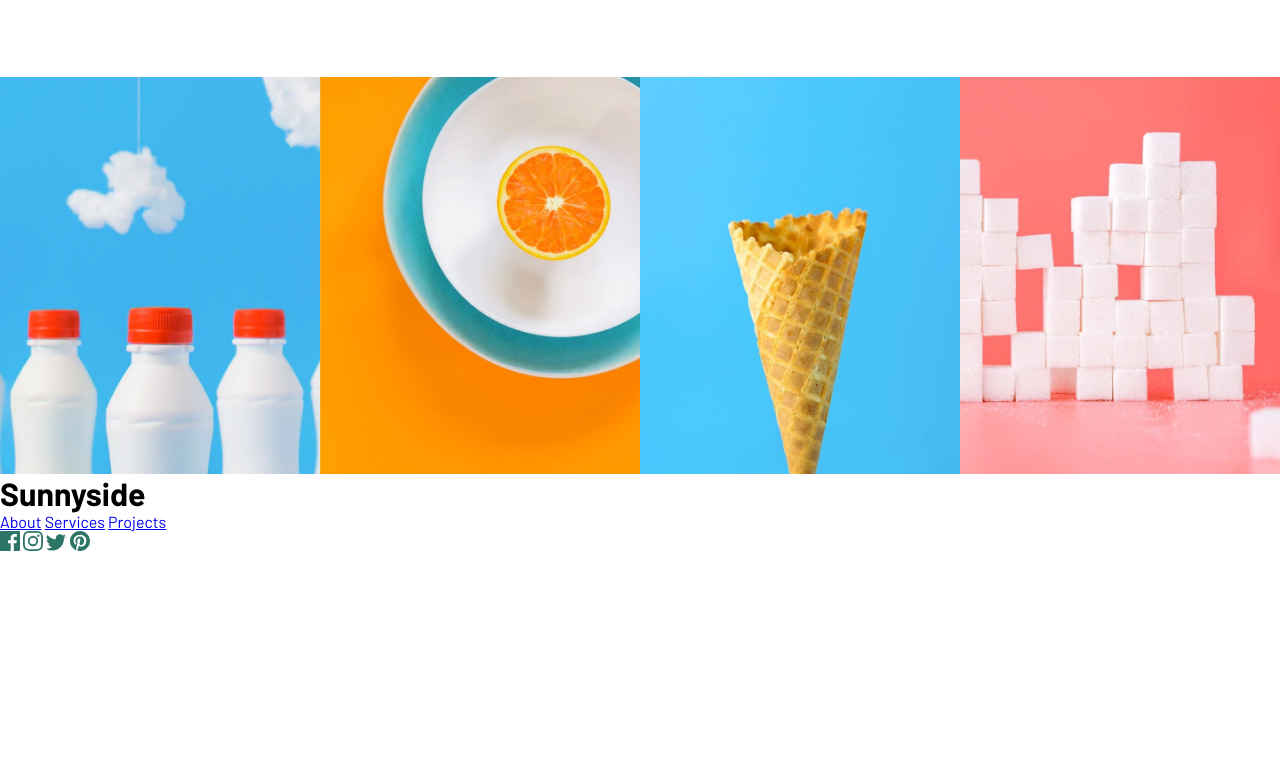
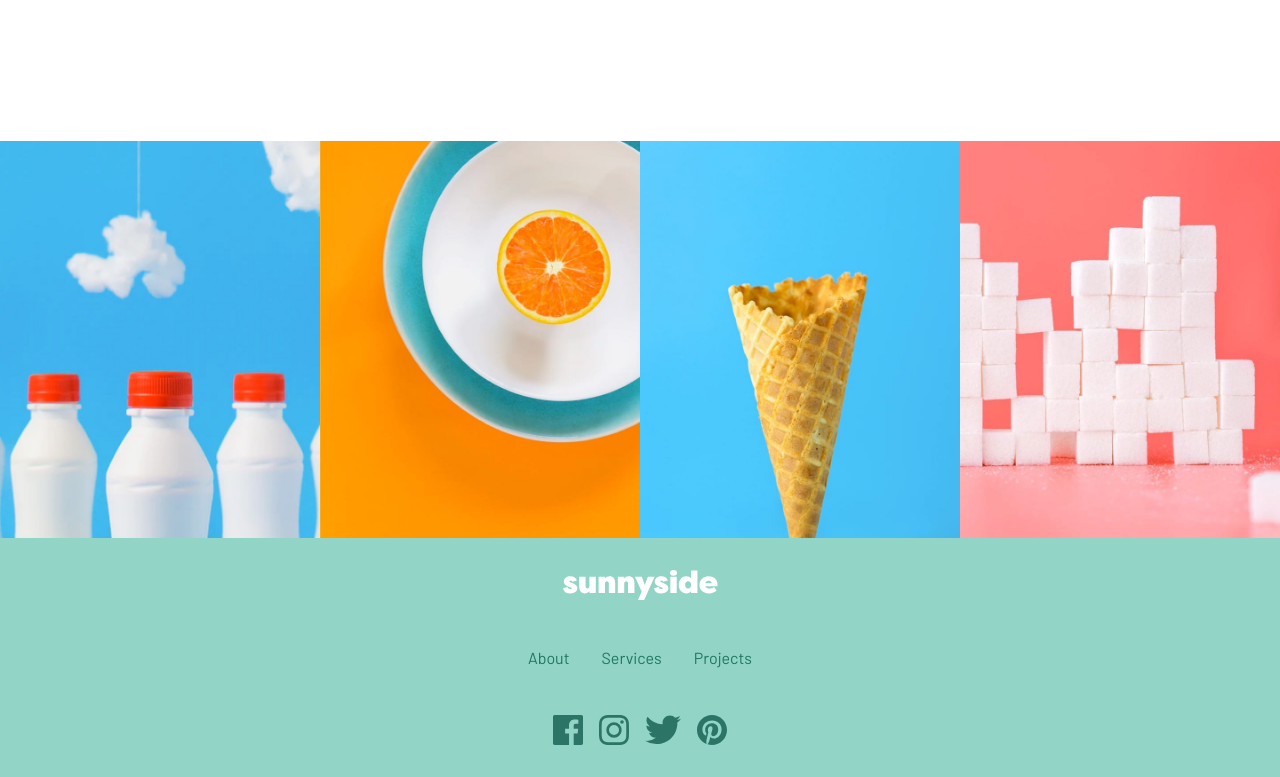
Before and after one commit to DjebrilZidour/chalenge-13, a plain HTML site: page index.html in a window 1280 px wide. Shown: the part 2525-3302 px from the top of the page. Before the commit the page ends 3079 px from the top, so only its background shows below. Drawn offline with Linux system fonts and the light colour scheme.

Commit message:
finish style of all te page

```diff
--- a/index.html
+++ b/index.html
@@ -154,12 +154,14 @@
       <img src="images/desktop/image-gallery-sugarcubes.jpg" alt="" />
     </div>
 
-    <div>
-      <h1>Sunnyside</h1>
-      <a href="#">About</a>
-      <a href="#">Services</a>
-      <a href="#">Projects</a>
-      <div>
+    <div id="footer">
+      <img src="./images/logo.svg" alt="">
+      <div id="links-footer">
+        <a href="#">About</a>
+        <a href="#">Services</a>
+        <a href="#">Projects</a>
+      </div>
+      <div id="social-media">
         <img src="./images/icon-facebook.svg" alt="" />
         <img src="./images/icon-instagram.svg" alt="" />
         <img src="./images/icon-twitter.svg" alt="" />
--- a/style.css
+++ b/style.css
@@ -202,10 +202,41 @@ body{
 #pictures{
     display: flex;
     justify-content: space-between;
-    margin-top: ;
+    margin-top: 7rem;
 }
 #pictures img{
     width: 25%;
+}
+
+#footer{
+    background-color: rgb(146, 212, 197);
+    display: flex;
+    flex-direction: column;
+    align-items: center;
+    padding: 2rem 0;
+
+}
+
+#footer img{
+
+    height: 1.875rem;
+}
+
+#links-footer{
+    display: flex;
+    gap: 2rem;
+    margin: 3rem 0;
+}
+
+#social-media{
+    display: flex;
+    gap: 1rem;
+}
+
+#links-footer a{
+    color: rgb(30, 119, 99);
+    text-decoration: none;
+
 }
 
 
```
